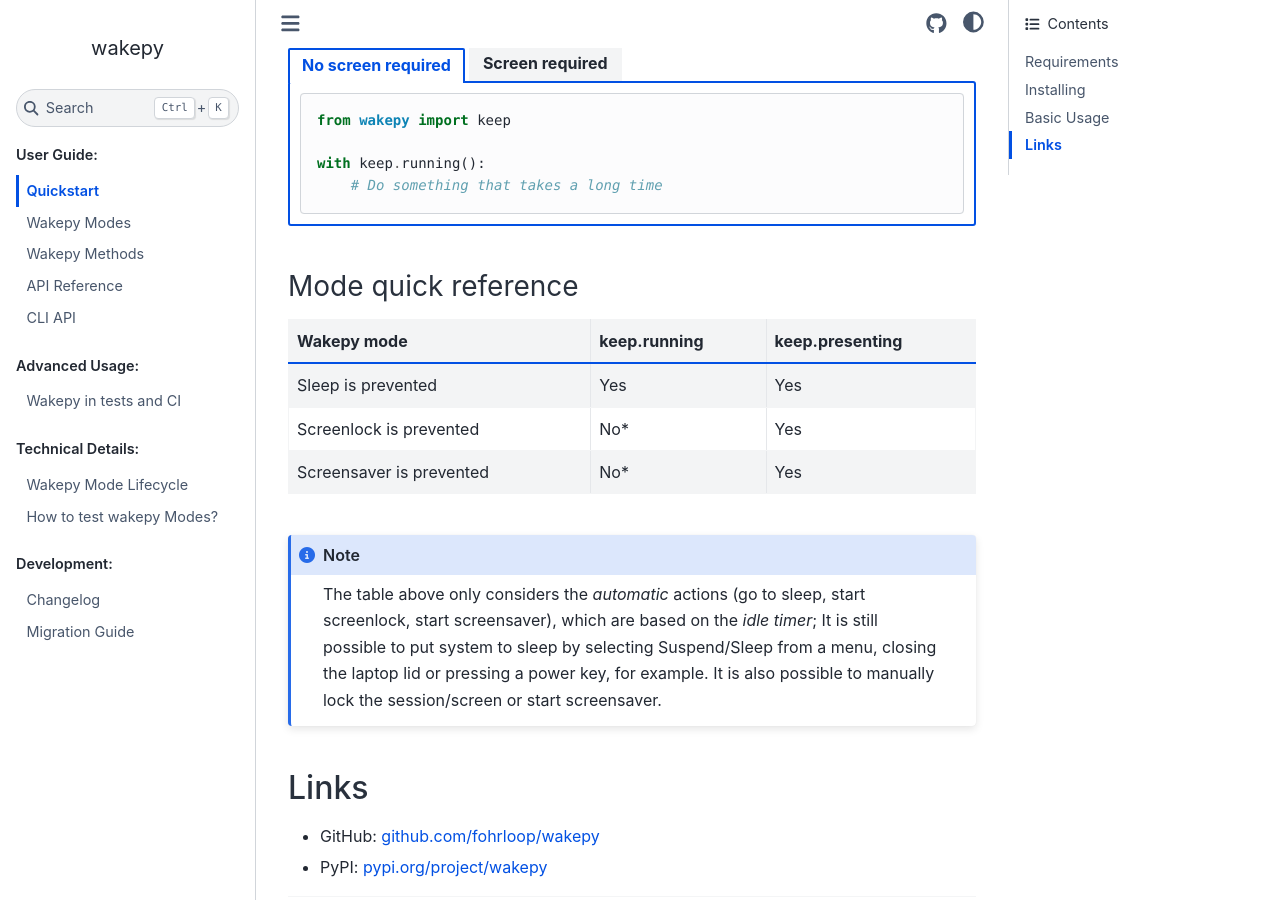
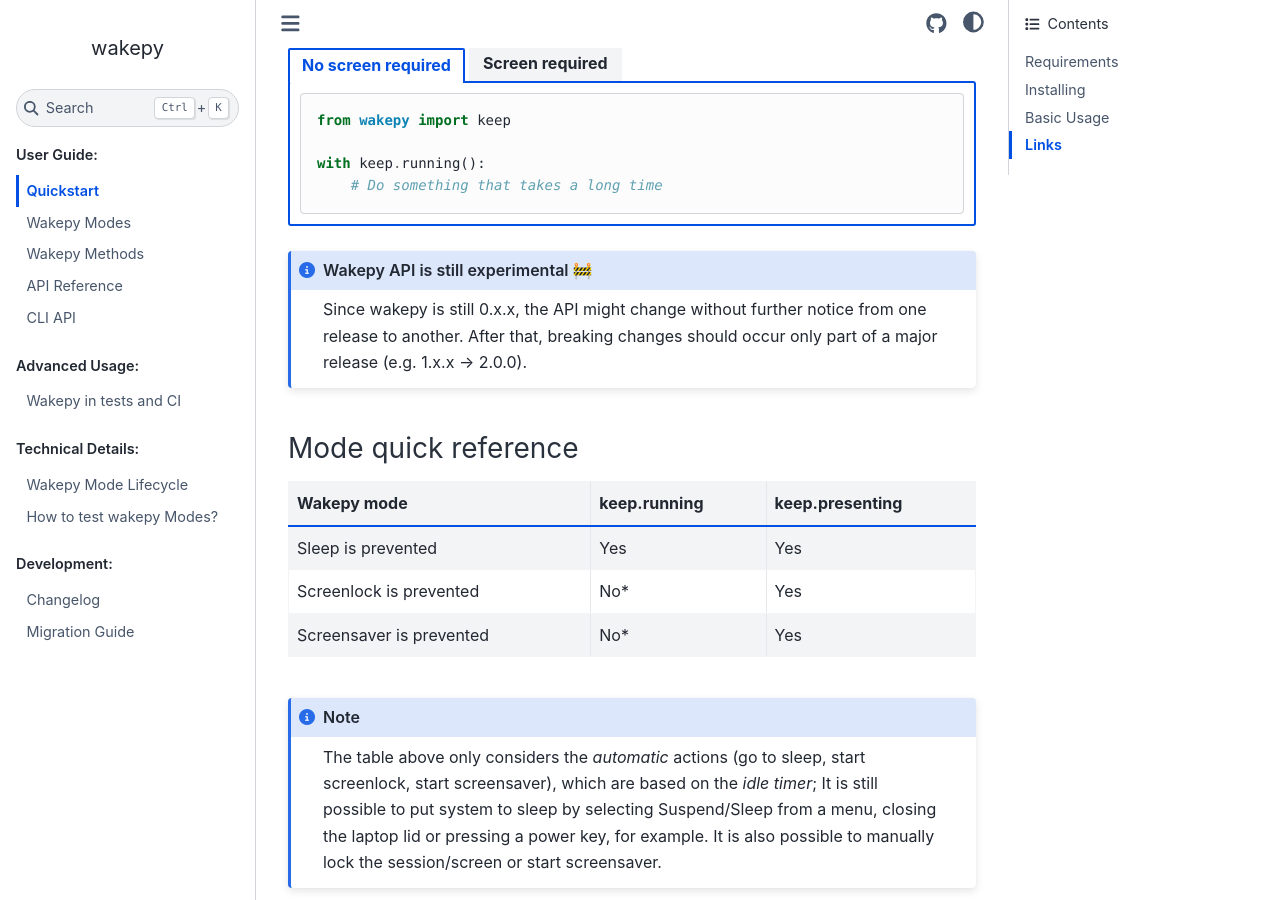
Before and after one commit to fohrloop/wakepy, a Sphinx documentation site: the page built from docs/source/index.md, in a window 1280 px wide and 900 px high, scrolled down 799 px. Built offline with Sphinx 7.4.7 and the Sphinx Book theme 1.1.4, drawn with Linux system fonts in a browser that asks for light colours; the version number could not be read and is left out.

Commit message:
add note about API being still experimental

````diff
--- a/docs/source/index.md
+++ b/docs/source/index.md
@@ -51,6 +51,14 @@
 
 ::::
 
+
+```{admonition} Wakepy API is still experimental 🚧
+:class: note
+
+Since wakepy is still 0.x.x, the API might change without further notice from
+one release to another. After that, breaking changes should occur only part of
+a major release (e.g. 1.x.x -> 2.0.0).
+```
 
 ### Mode quick reference
 
````
Also changed, not shown: README.md (+6 -1 lines), docs/source/api-reference.md (+10 -1 lines).
